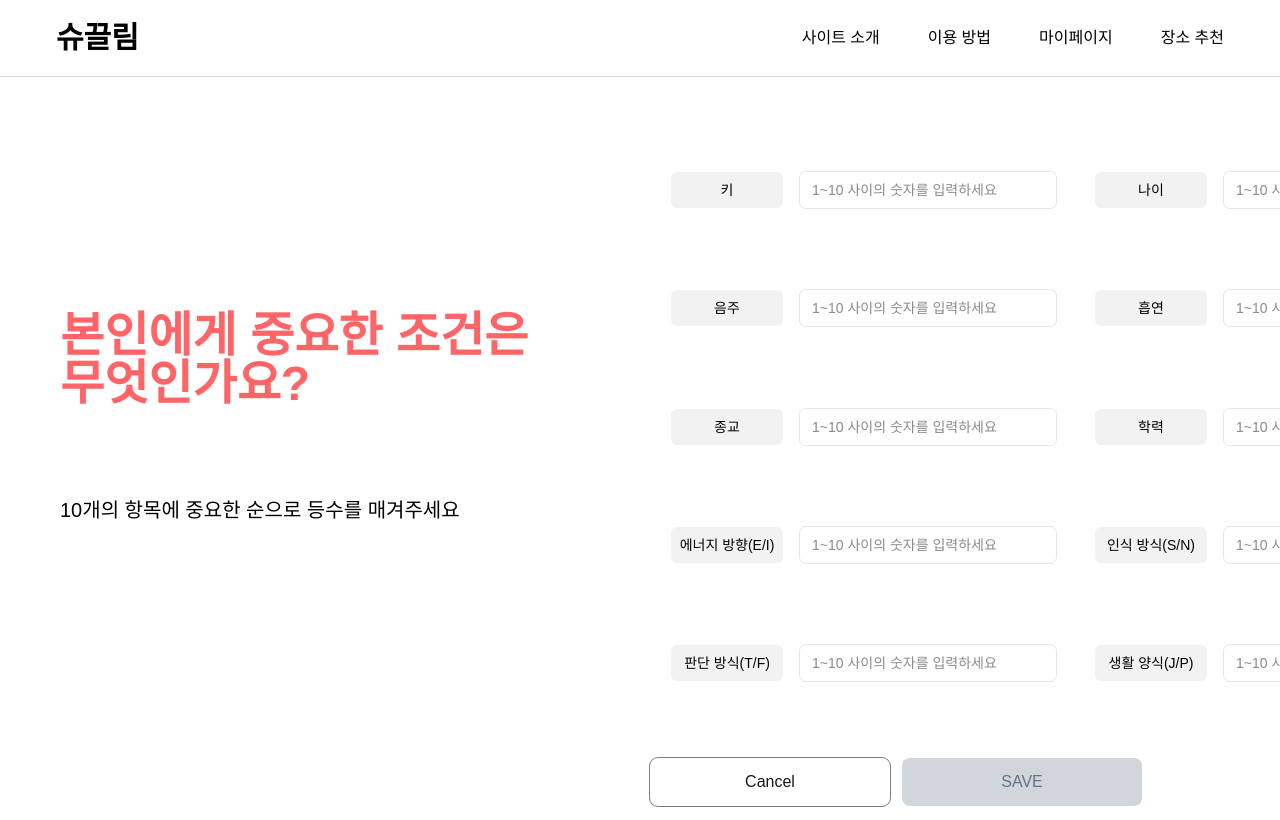
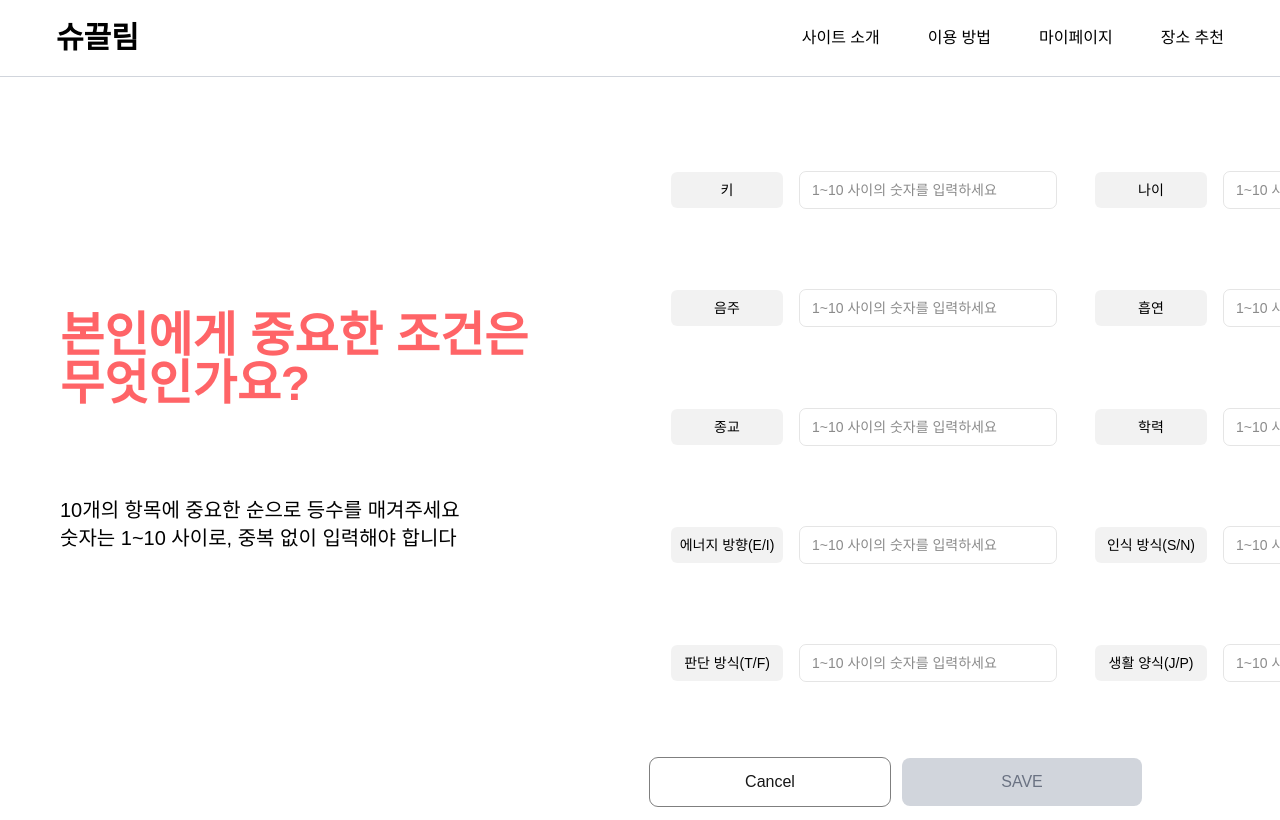
Before and after one commit to CSID-DGU/2025-1-DSCD-outsider-2, a Next.js app in the folder frontend/: page /self_intro/self_intro5 in a window 1280 px wide. Shown: the top 820 px of the page. Built offline with nearby package versions, Linux system fonts and the light colour scheme.

Commit message:
멘트추가-가중치페이지

```diff
--- a/frontend/src/app/self_intro/self_intro5/page.js
+++ b/frontend/src/app/self_intro/self_intro5/page.js
@@ -114,7 +114,8 @@ export default function SelfIntro5() {
           본인에게 중요한 조건은<br />무엇인가요?
         </div>
         <div className="text-black text-xl mt-10">
-          10개의 항목에 중요한 순으로 등수를 매겨주세요
+          10개의 항목에 중요한 순으로 등수를 매겨주세요<br/>
+          숫자는 1~10 사이로, 중복 없이 입력해야 합니다
         </div>
         {errorMsg && (
           <div className="text-red-500 text-sm font-medium mt-4">{errorMsg}</div>
```
